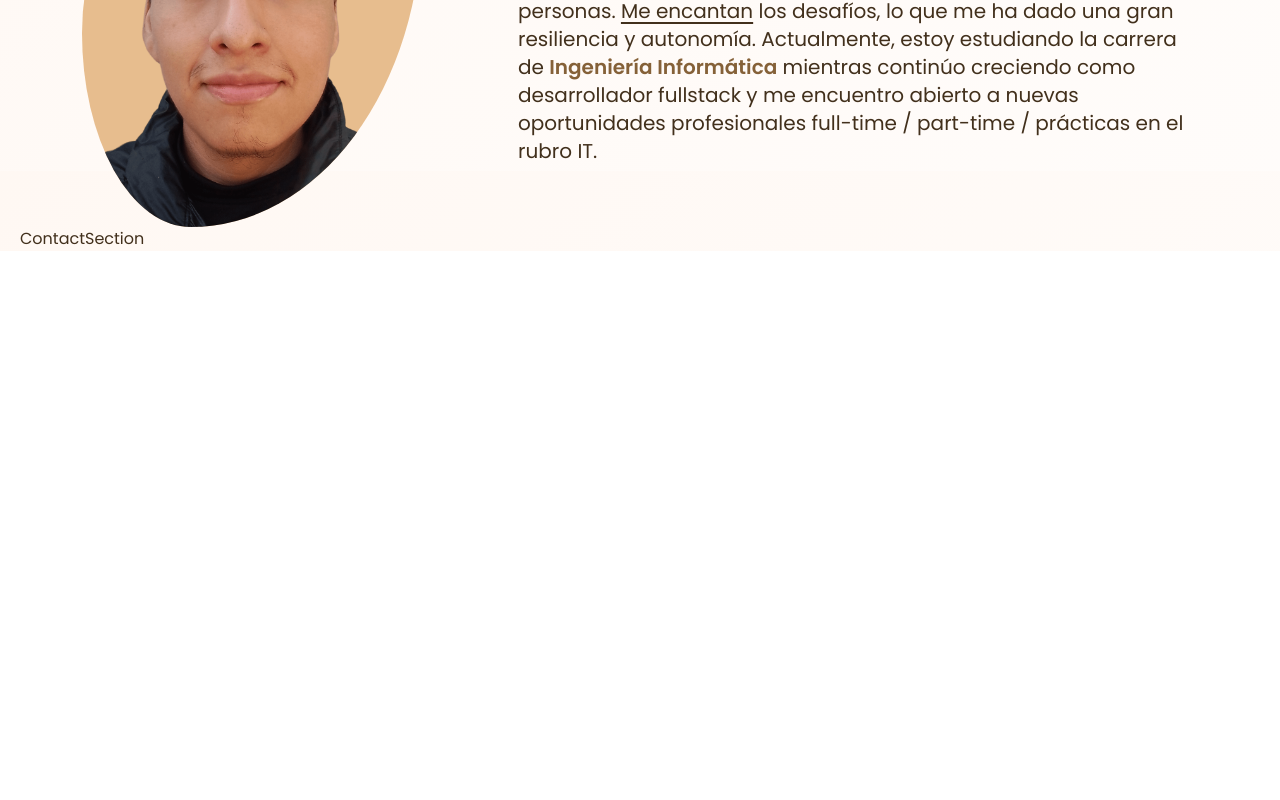
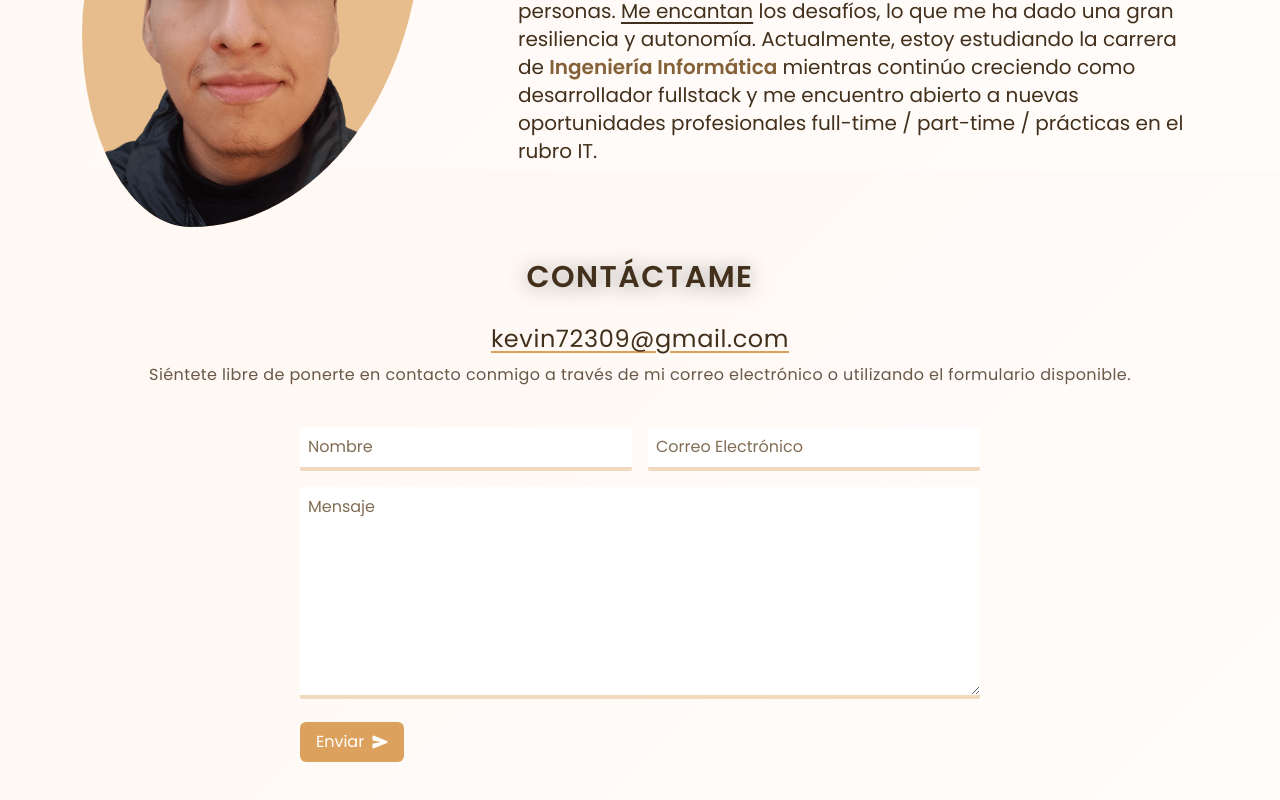
Before and after one commit to KevinMCJ/Portfolio-V2, a React (Vite) app: page / in a window 1280 px wide. Shown: the part 3829-4629 px from the top of the page. Before the commit the page ends 4080 px from the top, so only its background shows below. Built offline with nearby package versions, Linux system fonts and the light colour scheme.

Commit message:
feat(contact): copy email to clipboard and form implementation

```diff
--- a/src/components/home/ContactSection.tsx
+++ b/src/components/home/ContactSection.tsx
@@ -1,7 +1,29 @@
+import { useTranslation } from "react-i18next";
+import ContactForm from "./ContactForm";
+import data from "@/utils/data.json";
+
 const ContactSection = () => {
+  const { t } = useTranslation();
+
+  const handleCopy = () => {
+    navigator.clipboard.writeText(data.email);
+  };
+
   return (
-    <section id="contact" className="container">
-      ContactSection
+    <section id="contact" className="app-container">
+      <h2 className="section-title">{t("contact-title")}</h2>
+      <span
+        className="mx-auto block max-w-fit cursor-pointer p-2 text-xl tracking-wide underline decoration-icon underline-offset-4 sm:text-2xl"
+        onClick={handleCopy}
+        aria-label={`Email: ${data.email}`}
+        title={t("copy-message")}
+      >
+        {data.email}
+      </span>
+      <p className="text-center text-sm tracking-wide text-secondary-900/80 dark:text-secondary-200/95 sm:text-base">
+        {t("contact-message")}
+      </p>
+      <ContactForm />
     </section>
   );
 };
```
